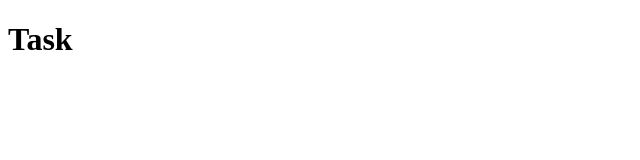
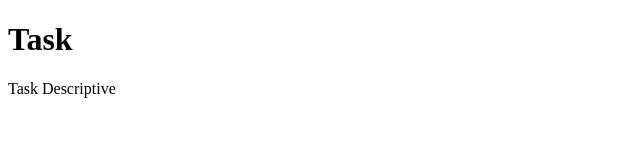
Before and after one commit to vruchita-m/task, a plain HTML site: page task/index.html in a window 1280 px wide. Shown: the whole page, without its empty margins (0-640 px from the left). Drawn offline with Linux system fonts and the light colour scheme.

Commit message:
Add para

```diff
--- a/task/index.html
+++ b/task/index.html
@@ -4,5 +4,6 @@
 </head>
 <body>
     <h1>Task</h1>
+    <p>Task Descriptive</p>
 </body>
 </html>
```
